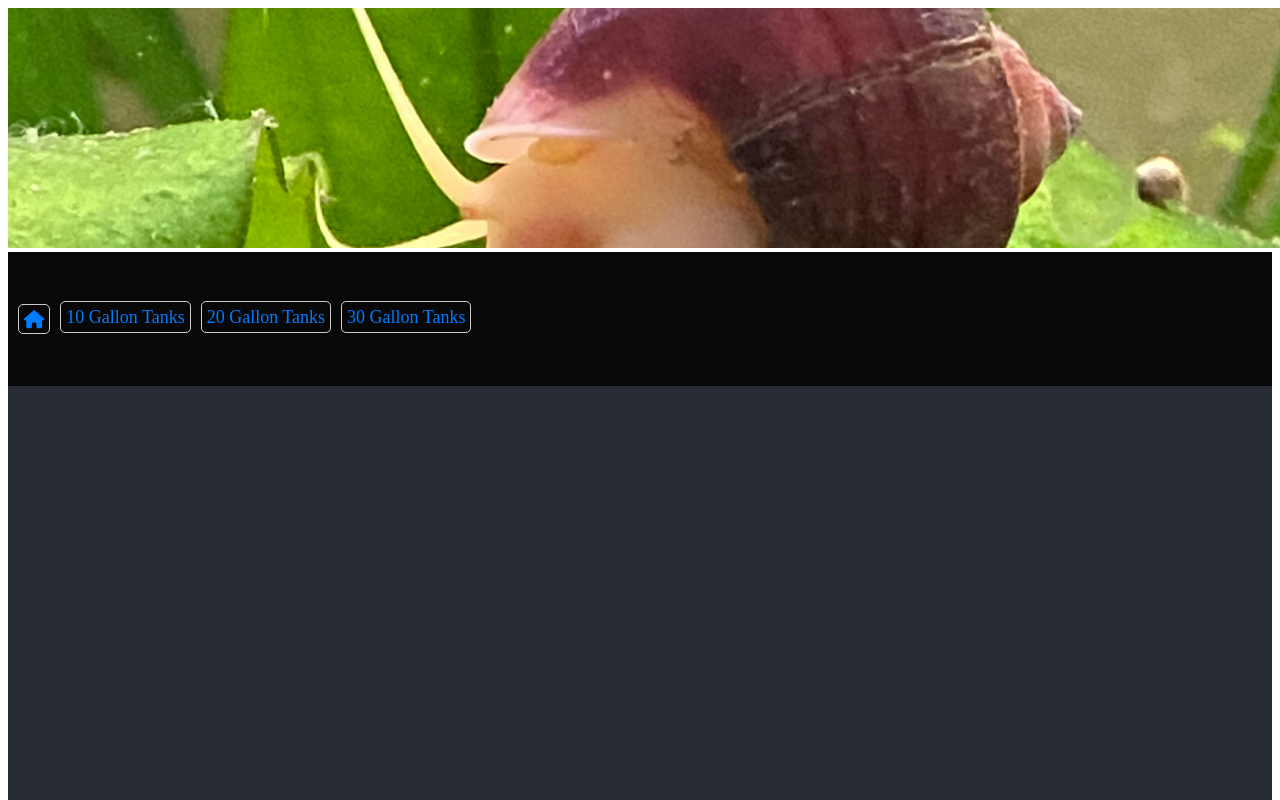
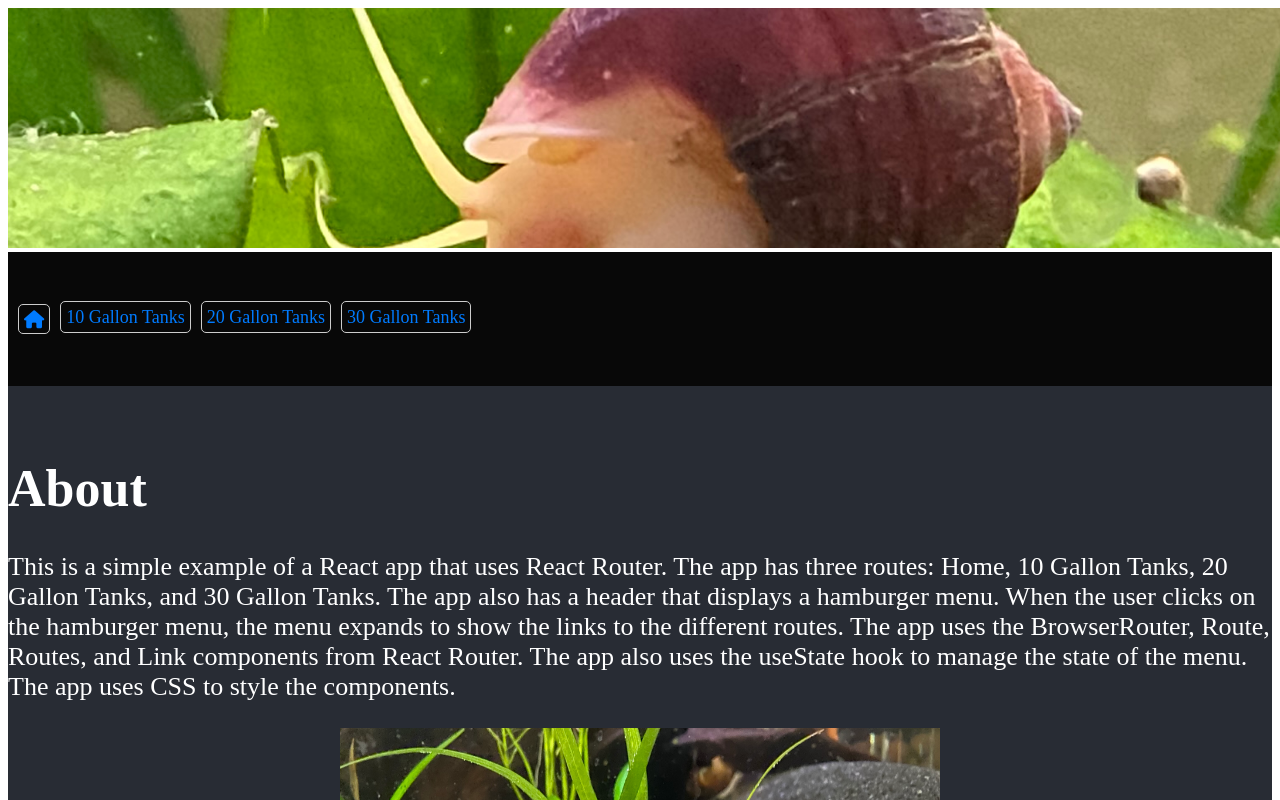
Before and after one commit to Faz131/my-aquariums, a React (Create React App) app: page /Home in a window 1280 px wide. Shown: the top 800 px of the page. Built offline with nearby package versions, Linux system fonts and the light colour scheme.

Commit message:
Fixed routing.  Trying to resolve a 404 error when refresh

```diff
--- a/src/App.js
+++ b/src/App.js
@@ -17,7 +17,7 @@ function App() {
         <div className='tanks-row'>
         <Routes>
 
-          <Route path="/" element={<Home />} />
+          <Route path="/Home" element={<Home />} />
           <Route path="/10gallon" element={<TenGallon />} />
           <Route path="/20gallon" element={<TwentyGallon />} />
           <Route path="/30gallon" element={<ThirtyGallon />} />
--- a/src/components/headers.js
+++ b/src/components/headers.js
@@ -20,7 +20,7 @@ function Header() {
         </div>
       <nav >
         <ul className={isOpen ? 'nav-links open' : 'nav-links'}>
-          <li><Link to="/" className='fas fa-home'></Link></li>
+          <li><Link to="/Home" className='fas fa-home'></Link></li>
           <li><Link to="/10gallon">10 Gallon Tanks</Link></li>
           <li><Link to="/20gallon">20 Gallon Tanks</Link></li>
           <li><Link to="/30gallon">30 Gallon Tanks</Link></li>
--- a/src/style/headerStyle.css
+++ b/src/style/headerStyle.css
@@ -20,6 +20,7 @@ nav {
   display: none;
   font-size: 24px;
   cursor: pointer;
+  color: white;
 }
 
 .nav-links {
@@ -51,6 +52,7 @@ nav {
 @media (max-width: 768px) {
   .hamburger {
     display: block;
+    color: white;
   }
 
   .nav-links {
```
Also changed, not shown: 1 other file (tests, documents, lock files or other folders).
